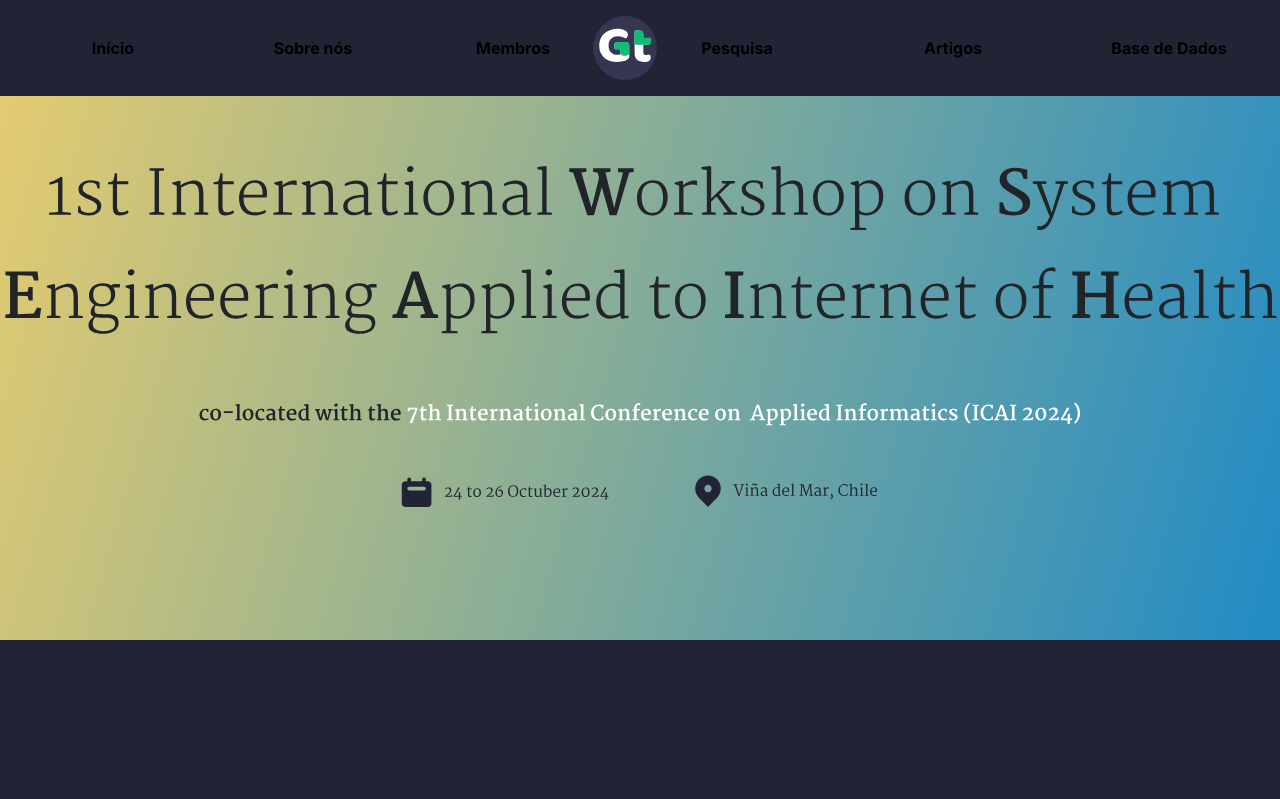
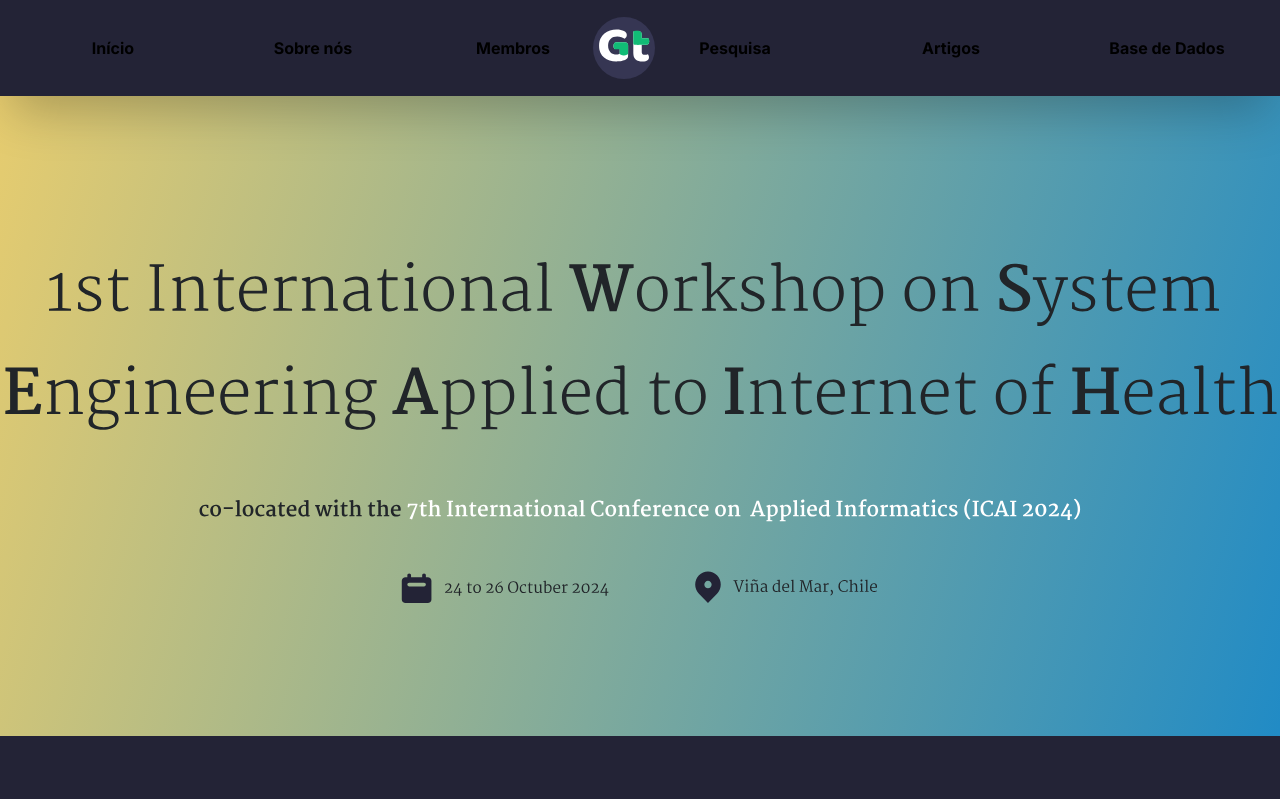
Before and after one commit to great-ufc/GTSaude, a Next.js app in the folder gtsaude-page/: page / in a window 1280 px wide. Shown: the top 799 px of the page. Built offline with nearby package versions, Linux system fonts and the light colour scheme.

Commit message:
:recycle: :refactor: Sombra no NavBar e tirei as chaves do Page

```diff
--- a/gtsaude-page/src/app/page.tsx
+++ b/gtsaude-page/src/app/page.tsx
@@ -1,6 +1,6 @@
-import {Header} from "../components/Header/Header";
-import {HeroSection} from "../components/HeroSection/HeroSection";
-import {AboutUs} from "../components/AboutUs/AboutUs";
+import Header from "../components/Header/Header";
+import HeroSection from "../components/HeroSection/HeroSection";
+import AboutUs from "../components/AboutUs/AboutUs";
 import Members from "../components/Members/Members";
 import Research from "../components/Research/Research";
 import Articles from "../components/Articles/Articles";
--- a/gtsaude-page/src/components/AboutUs/AboutUs.tsx
+++ b/gtsaude-page/src/components/AboutUs/AboutUs.tsx
@@ -3,7 +3,7 @@ import Healthy from '@/assets/Healthy.svg'
 
 import Image from 'next/image'
 
-export function AboutUs (){
+export default function AboutUs (){
     return(
         <section className="w-full  h-[120vh] max-h-[1000px] bg-primary-blue relative " id='AboutUs'>
 
--- a/gtsaude-page/src/components/Header/Header.tsx
+++ b/gtsaude-page/src/components/Header/Header.tsx
@@ -3,9 +3,9 @@ import Image from 'next/image'
 import { ItemMenu } from '@/components/UI/Buttom'
 
 
-export function Header() {
+export default function Header() {
     return (
-        <header className='fixed flex items-center justify-center w-full h-24 bg-primary-blue z-50' id="Header">
+        <header className='fixed flex items-center justify-center w-full h-24 bg-primary-blue shadow-2xl z-50' id="Header">
             <div className='flex items-center justify-between w-full max-w-[1246px] px-4 mx-auto'>
                 <ul className='flex items-center gap-10'>
                     <li>
@@ -18,12 +18,14 @@ export function Header() {
                         <ItemMenu name='Membros' anchorId='Members' />
                     </li>
                 </ul>
+                <a href='/'>
                     <Image
                         // className='h-16 w-16'
                         className='h-16 w-16 transition-transform duration-300 ease-in-out transform hover:scale-110 active:opacity-75 cursor-pointer'
                         src={Logo}
                         alt="Logo"
                     />
+                </a>
                 <ul className='flex items-center gap-14'>
                     <li>
                         <ItemMenu name='Pesquisa' anchorId='Research' />
--- a/gtsaude-page/src/components/HeroSection/HeroSection.tsx
+++ b/gtsaude-page/src/components/HeroSection/HeroSection.tsx
@@ -1,9 +1,10 @@
 //Em caso de mudar a imagem desta sessão, ela é chamada dentro do file "tailwind.config.js"
 
-export function HeroSection (){
+export default function HeroSection (){
   return(
-      <section id="HeroSection"
-          className="w-full h-[80vh] bg-cover bg-img_bg_hero bg-no-repeat bg-center">
+      <div className="pt-24"><section id="HeroSection"
+          className="w-full h-[80vh] max-h-[1000px] bg-cover bg-img_bg_hero bg-no-repeat bg-center ">
       </section>
+      </div>
   )
 }
```
Lines whose indentation alone changed are shown as unchanged.
